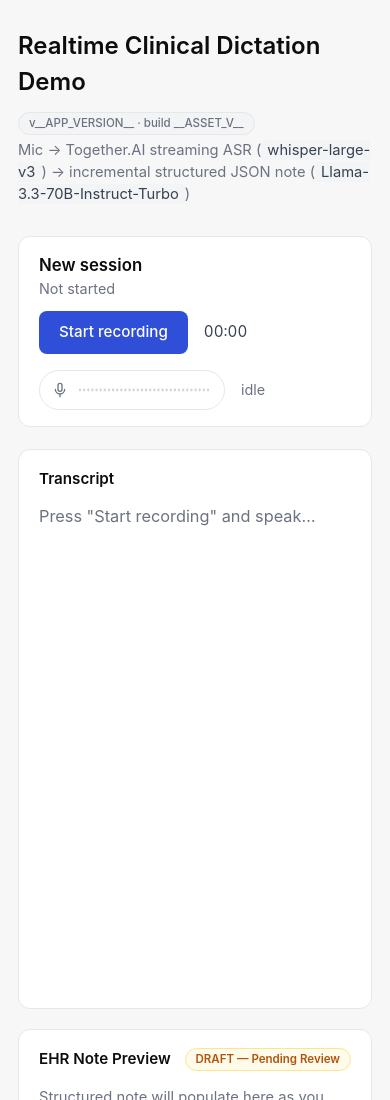
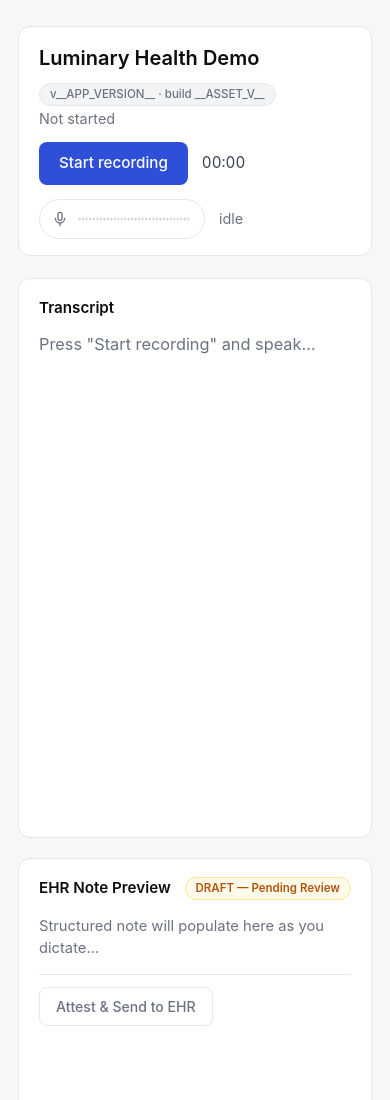
Before and after one commit to hjma29/realtime_transcription, a plain HTML site: page web/static/index.html in a window 390 px wide. Shown: the top 1100 px of the page. Drawn offline with Linux system fonts and the light colour scheme.

Commit message:
web: single-row header, red recording status
- Remove the separate title/subtitle block; the session bar is now headed
  'Luminary Health Demo' with the version/build badge, and the title block
  and the recording controls share one row (wrapping below ~1100 px)
- Status turns red with a blinking dot while recording; the ASR model name
  moves to the status tooltip so the row stays compact

Co-authored-by: Copilot <223556219+Copilot@users.noreply.github.com>

```diff
--- a/web/static/app.js
+++ b/web/static/app.js
@@ -32,6 +32,7 @@ let captureStartMs = null; // wall-clock t=0 for transcript timestamps
 // ---- session clock + mic level wave ---------------------------------------
 const WAVE_BARS = 32;
 let analyser = null;
+let sessionModel = "";
 let waveRaf = null;
 let timerId = null;
 let recordStartMs = null;
@@ -51,6 +52,7 @@ function fmtStart(d) {
 
 function startClock() {
   recordStartMs = Date.now();
+  statusEl.classList.add("rec");
   sessionStartEl.textContent = fmtStart(new Date(recordStartMs));
   timerEl.textContent = "00:00";
   clearInterval(timerId);
@@ -61,6 +63,7 @@ function startClock() {
 
 function stopClock() {
   clearInterval(timerId); // leave the final length on screen
+  statusEl.classList.remove("rec");
   timerId = null;
 }
 
@@ -318,7 +321,8 @@ async function startDictation() {
     startClock();
     // Not connecting workletNode to destination -- we don't want to hear
     // our own mic echoed back through the speakers.
-    setStatus("listening…");
+    setStatus("Recording");
+    statusEl.title = sessionModel ? `ASR model: ${sessionModel}` : "";
   }
 
   ws.onmessage = (event) => {
@@ -331,7 +335,9 @@ async function startDictation() {
         });
         break;
       case "session_started":
-        setStatus(`session live (${msg.model})`);
+        sessionModel = msg.model;
+        statusEl.title = `ASR model: ${msg.model}`;
+        if (!statusEl.classList.contains("rec")) setStatus("session live");
         break;
       case "interim":
         showInterim(msg.text);
--- a/web/static/index.html
+++ b/web/static/index.html
@@ -3,25 +3,19 @@
 <head>
 <meta charset="utf-8" />
 <meta name="viewport" content="width=device-width, initial-scale=1" />
-<title>Realtime Clinical Dictation Demo</title>
+<title>Luminary Health Demo</title>
 <link rel="stylesheet" href="/static/style.css?v=__ASSET_V__" />
 </head>
 <body>
-  <header>
-    <h1>
-      Realtime Clinical Dictation Demo
-      <span class="app-version" id="appVersion" title="App version / static-asset build hash — if this doesn't change after an edit, you're on a cached copy">v__APP_VERSION__ · build __ASSET_V__</span>
-    </h1>
-    <p class="subtitle">
-      Mic &rarr; Together.AI streaming ASR (<code>whisper-large-v3</code>) &rarr;
-      incremental structured JSON note (<code>Llama-3.3-70B-Instruct-Turbo</code>)
-    </p>
-  </header>
-
   <main>
     <section class="controls">
-      <div class="session-title">New session</div>
+      <div class="session-id">
+      <div class="session-title">
+        Luminary Health Demo
+        <span class="app-version" id="appVersion" title="App version / static-asset build hash — if this doesn't change after an edit, you're on a cached copy">v__APP_VERSION__ · build __ASSET_V__</span>
+      </div>
       <div class="session-start" id="sessionStart">Not started</div>
+      </div>
       <div class="record-row">
         <button id="dictateBtn" class="dictate-btn">Start recording</button>
         <span id="timer" class="timer" title="Dictation length">00:00</span>
--- a/web/static/style.css
+++ b/web/static/style.css
@@ -30,18 +30,6 @@ body {
   -webkit-font-smoothing: antialiased;
 }
 
-header { padding: 28px 36px 4px; max-width: 1200px; margin: 0 auto; }
-
-h1 {
-  margin: 0 0 4px;
-  font-size: 1.5rem;
-  font-weight: 600;
-  display: flex;
-  align-items: baseline;
-  flex-wrap: wrap;
-  gap: 12px;
-}
-
 .app-version {
   font-size: 0.72rem;
   font-weight: 500;
@@ -53,15 +41,6 @@ h1 {
   cursor: help;
 }
 
-.subtitle { margin: 0; color: var(--dim); font-size: 0.92rem; }
-.subtitle code {
-  font-family: inherit;
-  color: var(--body);
-  background: #f3f4f6;
-  padding: 1px 6px;
-  border-radius: 4px;
-}
-
 main { padding: 8px 36px 40px; max-width: 1200px; margin: 0 auto; }
 
 /* ---- session bar: title, start time, button, duration, mic wave ---- */
@@ -71,12 +50,17 @@ main { padding: 8px 36px 40px; max-width: 1200px; margin: 0 auto; }
   border-radius: 12px;
   padding: 16px 20px;
   margin: 18px 0 22px;
+  display: flex;
+  align-items: center;
+  justify-content: space-between;
+  flex-wrap: wrap;
+  gap: 12px 24px;
 }
 
-.session-title { font-size: 1.05rem; font-weight: 600; }
-.session-start { color: var(--dim); font-size: 0.9rem; margin-bottom: 12px; }
+.session-title { font-size: 1.25rem; font-weight: 600; display: flex; align-items: center; flex-wrap: wrap; gap: 10px; }
+.session-start { color: var(--dim); font-size: 0.9rem; margin-top: 2px; }
 
-.record-row { display: flex; align-items: center; gap: 16px; flex-wrap: wrap; }
+.record-row { display: flex; align-items: center; gap: 14px; flex-wrap: wrap; }
 
 .dictate-btn {
   background: var(--accent);
@@ -111,9 +95,20 @@ main { padding: 8px 36px 40px; max-width: 1200px; margin: 0 auto; }
 }
 .mic-pill.live { color: var(--live); border-color: #bbf7d0; background: #f0fdf4; }
 .mic-pill svg { width: 16px; height: 16px; flex: none; }
-#wave { width: 132px; height: 26px; display: block; }
+#wave { width: 112px; height: 26px; display: block; }
 
 .status { color: var(--dim); font-size: 0.9rem; }
+.status.rec { color: var(--danger); font-weight: 600; }
+.status.rec::before {
+  content: "";
+  display: inline-block;
+  width: 9px; height: 9px;
+  margin-right: 8px;
+  border-radius: 50%;
+  background: var(--danger);
+  animation: rec-blink 1.2s ease-in-out infinite;
+}
+@keyframes rec-blink { 50% { opacity: 0.25; } }
 
 /* ---- metrics ---- */
 .metrics {
@@ -277,5 +272,5 @@ main { padding: 8px 36px 40px; max-width: 1200px; margin: 0 auto; }
 @media (max-width: 900px) {
   .metrics { grid-template-columns: repeat(2, 1fr); }
   .panels { grid-template-columns: 1fr; }
-  header, main { padding-left: 18px; padding-right: 18px; }
+  main { padding-left: 18px; padding-right: 18px; }
 }
```
